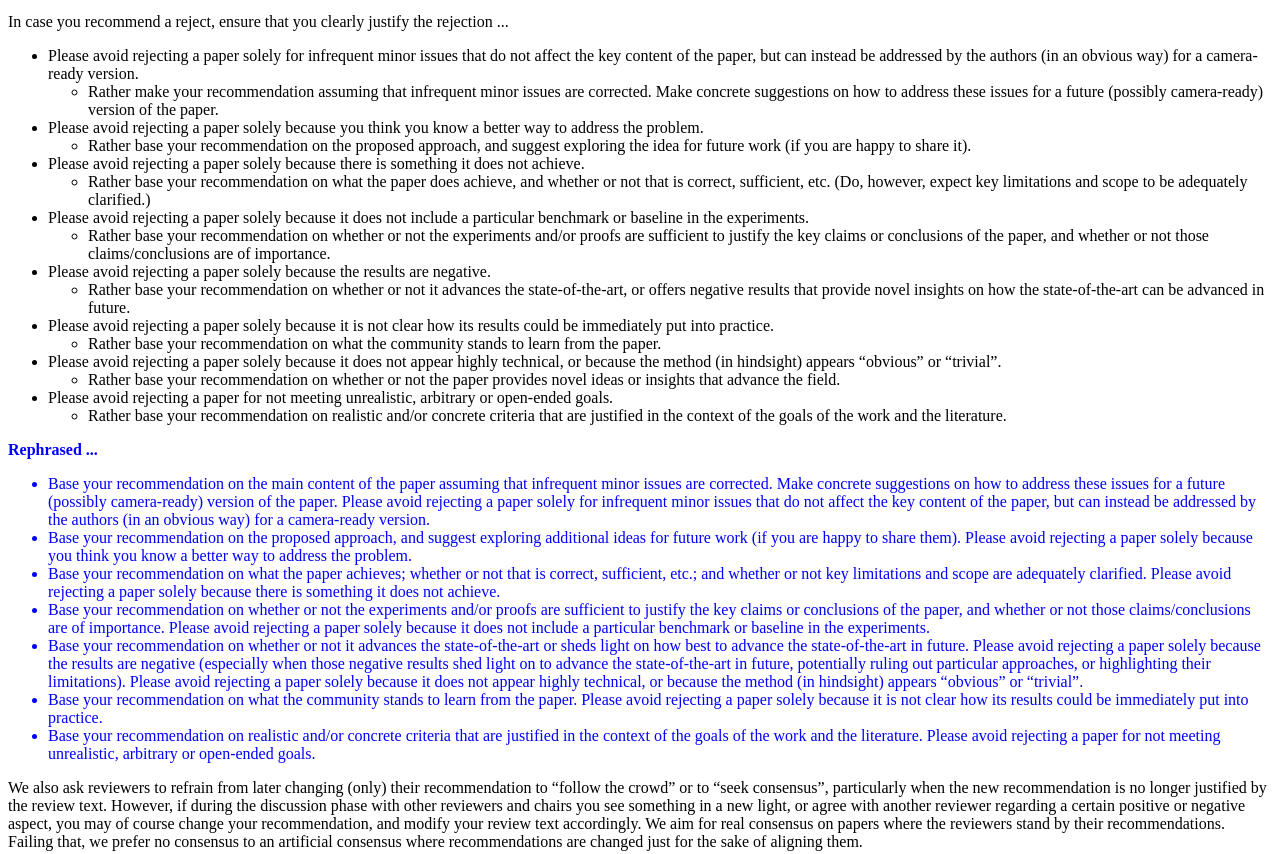
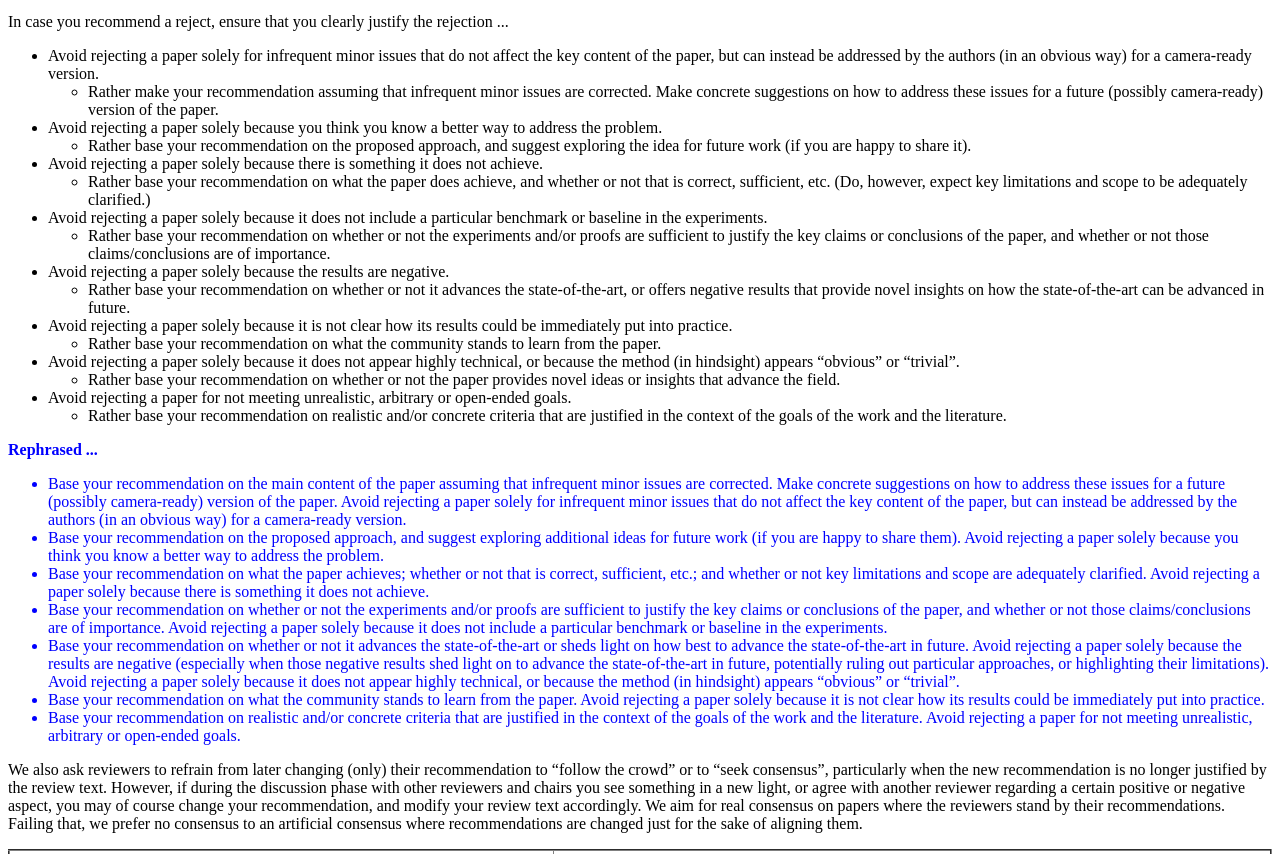
Before and after one commit to aidhog/reviewguide, a plain HTML site: page index.html in a window 1280 px wide. Shown: the part 2191-3045 px from the top of the page. Drawn offline with Linux system fonts and the light colour scheme.

Commit message:
added score interpretations; removed please

```diff
--- a/index.html
+++ b/index.html
@@ -64,41 +64,41 @@ Avoid calling into question the ethics or honesty of the authors, but rather kee
 <p>In case you recommend a reject, ensure that you clearly justify the rejection ...</p>
 
 <ul>
-  <li>Please avoid rejecting a paper solely for infrequent minor issues that do not affect the key content of the paper, but can instead be addressed by the authors (in an obvious way) for a camera-ready version.</li>
+  <li>Avoid rejecting a paper solely for infrequent minor issues that do not affect the key content of the paper, but can instead be addressed by the authors (in an obvious way) for a camera-ready version.</li>
   <ul>
     <li>Rather make your recommendation assuming that infrequent minor issues are corrected. Make concrete suggestions on how to address these issues for a future (possibly camera-ready) version of the paper.</li>
   </ul>
 
-  <li>Please avoid rejecting a paper solely because you think you know a better way to address the problem.</li>
+  <li>Avoid rejecting a paper solely because you think you know a better way to address the problem.</li>
   <ul>
     <li>Rather base your recommendation on the proposed approach, and suggest exploring the idea for future work (if you are happy to share it).</li>
   </ul>
 
-  <li>Please avoid rejecting a paper solely because there is something it does not achieve.</li>
+  <li>Avoid rejecting a paper solely because there is something it does not achieve.</li>
   <ul>
     <li>Rather base your recommendation on what the paper does achieve, and whether or not that is correct, sufficient, etc. (Do, however, expect key limitations and scope to be adequately clarified.)</li>
   </ul>
 
-  <li>Please avoid rejecting a paper solely because it does not include a particular benchmark or baseline in the experiments.</li>
+  <li>Avoid rejecting a paper solely because it does not include a particular benchmark or baseline in the experiments.</li>
   <ul>
     <li>Rather base your recommendation on whether or not the experiments and/or proofs are sufficient to justify the key claims or conclusions of the paper, and whether or not those claims/conclusions are of importance.</li>
   </ul>
 
-  <li>Please avoid rejecting a paper solely because the results are negative.</li>
+  <li>Avoid rejecting a paper solely because the results are negative.</li>
   <ul>
     <li>Rather base your recommendation on whether or not it advances the state-of-the-art, or offers negative results that provide novel insights on how the state-of-the-art can be advanced in future.</li>
   </ul>
 
-  <li>Please avoid rejecting a paper solely because it is not clear how its results could be immediately put into practice.
+  <li>Avoid rejecting a paper solely because it is not clear how its results could be immediately put into practice.
   <ul>
     <li>Rather base your recommendation on what the community stands to learn from the paper.</li>
   </ul>
 
-  <li>Please avoid rejecting a paper solely because it does not appear highly technical, or because the method (in hindsight) appears &ldquo;obvious&rdquo; or &ldquo;trivial&rdquo;.</li>
+  <li>Avoid rejecting a paper solely because it does not appear highly technical, or because the method (in hindsight) appears &ldquo;obvious&rdquo; or &ldquo;trivial&rdquo;.</li>
   <ul>
     <li>Rather base your recommendation on whether or not the paper provides novel ideas or insights that advance the field. </ul>
 
-  <li>Please avoid rejecting a paper for not meeting unrealistic, arbitrary or open-ended goals.
+  <li>Avoid rejecting a paper for not meeting unrealistic, arbitrary or open-ended goals.
   <ul>
     <li>Rather base your recommendation on realistic and/or concrete criteria that are justified in the context of the goals of the work and the literature.</li>
   </ul>
@@ -107,19 +107,19 @@ Avoid calling into question the ethics or honesty of the authors, but rather kee
 <p style="color:blue"><b>Rephrased ...</b></p>
 
 <ul style="color:blue">
-  <li>Base your recommendation on the main content of the paper assuming that infrequent minor issues are corrected. Make concrete suggestions on how to address these issues for a future (possibly camera-ready) version of the paper. Please avoid rejecting a paper solely for infrequent minor issues that do not affect the key content of the paper, but can instead be addressed by the authors (in an obvious way) for a camera-ready version.</li>
+  <li>Base your recommendation on the main content of the paper assuming that infrequent minor issues are corrected. Make concrete suggestions on how to address these issues for a future (possibly camera-ready) version of the paper. Avoid rejecting a paper solely for infrequent minor issues that do not affect the key content of the paper, but can instead be addressed by the authors (in an obvious way) for a camera-ready version.</li>
 
-  <li>Base your recommendation on the proposed approach, and suggest exploring additional ideas for future work (if you are happy to share them). Please avoid rejecting a paper solely because you think you know a better way to address the problem.</li>
+  <li>Base your recommendation on the proposed approach, and suggest exploring additional ideas for future work (if you are happy to share them). Avoid rejecting a paper solely because you think you know a better way to address the problem.</li>
 
-  <li>Base your recommendation on what the paper achieves; whether or not that is correct, sufficient, etc.; and whether or not key limitations and scope are adequately clarified. Please avoid rejecting a paper solely because there is something it does not achieve.</li>
+  <li>Base your recommendation on what the paper achieves; whether or not that is correct, sufficient, etc.; and whether or not key limitations and scope are adequately clarified. Avoid rejecting a paper solely because there is something it does not achieve.</li>
 
-  <li>Base your recommendation on whether or not the experiments and/or proofs are sufficient to justify the key claims or conclusions of the paper, and whether or not those claims/conclusions are of importance. Please avoid rejecting a paper solely because it does not include a particular benchmark or baseline in the experiments.</li>
+  <li>Base your recommendation on whether or not the experiments and/or proofs are sufficient to justify the key claims or conclusions of the paper, and whether or not those claims/conclusions are of importance. Avoid rejecting a paper solely because it does not include a particular benchmark or baseline in the experiments.</li>
 
-  <li>Base your recommendation on whether or not it advances the state-of-the-art or sheds light on how best to advance the state-of-the-art in future. Please avoid rejecting a paper solely because the results are negative (especially when those negative results shed light on to advance the state-of-the-art in future, potentially ruling out particular approaches, or highlighting their limitations). Please avoid rejecting a paper solely because it does not appear highly technical, or because the method (in hindsight) appears &ldquo;obvious&rdquo; or &ldquo;trivial&rdquo;.</li>
+  <li>Base your recommendation on whether or not it advances the state-of-the-art or sheds light on how best to advance the state-of-the-art in future. Avoid rejecting a paper solely because the results are negative (especially when those negative results shed light on to advance the state-of-the-art in future, potentially ruling out particular approaches, or highlighting their limitations). Avoid rejecting a paper solely because it does not appear highly technical, or because the method (in hindsight) appears &ldquo;obvious&rdquo; or &ldquo;trivial&rdquo;.</li>
 
-  <li>Base your recommendation on what the community stands to learn from the paper. Please avoid rejecting a paper solely because it is not clear how its results could be immediately put into practice.</li>
+  <li>Base your recommendation on what the community stands to learn from the paper. Avoid rejecting a paper solely because it is not clear how its results could be immediately put into practice.</li>
 
-  <li>Base your recommendation on realistic and/or concrete criteria that are justified in the context of the goals of the work and the literature. Please avoid rejecting a paper for not meeting unrealistic, arbitrary or open-ended goals.</li>
+  <li>Base your recommendation on realistic and/or concrete criteria that are justified in the context of the goals of the work and the literature. Avoid rejecting a paper for not meeting unrealistic, arbitrary or open-ended goals.</li>
 </ul>
 </p>
 
@@ -161,7 +161,17 @@ Avoid calling into question the ethics or honesty of the authors, but rather kee
   <li>How certain you are about your recommendation.</li>
 </ul>
 
-<p style="color:blue">Please try to be honest and fair when selecting your confidence, which is intended to be a measure of the previous three points only (and not your repute as a researcher). Expert confidence suggests that you fully understood the paper, are well-versed on the literature, and are certain about your recommendation. While in an ideal world all reviews on a paper would provide genuinely expert comments and recommendations, in practice, this is quite a rare situation. Meeting all three criteria is relatively rare, even for experienced reviewers/researchers. In case of lower confidence, we encourage you to indicate in the review (or the internal comments to PC/SPC) issues relating to your understanding of the paper, your knowledge of the area, or doubts you may have about the recommendation. Such comments may be crucial for making fair decisions on which papers to accept, and which to reject.</p>
+<p style="color:blue">Please try to be honest and fair when selecting your confidence, which is intended to be a measure of the previous three points only (and not your repute as a researcher). The scores can be interpreted as follows (<a href="https://brenocon.com/blog/2014/02/what-the-acl-2014-review-scores-mean/">based on guidelines for ACL 2014</a>).</p>
+
+<ul style="color:blue">
+  <li><b>5: (expert)</b> Positive that my evaluation is correct. I read the paper very carefully and am familiar with related work and have published on this topic.</li>
+  <li><b>4: (high)</b> Quite sure. I tried to check the important points carefully and am familiar with related work. It's unlikely, though conceivable, that I missed something that should affect my ratings.</li>
+  <li><b>3: (medium)</b> Pretty sure and willing to defend my evaluation, but there's a chance I missed something. Although I have a good feel for this area in general, I did not carefully check all the paper's details, e.g., the math, experimental design, or novelty.</li>
+  <li><b>2: (low)</b> It is quite probable that I missed some details, didn't understand some central points, or can't be sure about the novelty of the work, since the topic is peripheral to my own interests.</li>
+  <li><b>1: (none)</b> Not my area, or the paper is very hard to understand. My evaluation is an educated guess based on general understanding of science and scientific writing.</li>
+</ul>
+
+<p style="color:blue">While in an ideal world all reviews on a paper would provide genuinely expert comments and recommendations, in practice, this is quite a rare situation, even for experienced reviewers/researchers. In case of lower confidence, we encourage you to indicate in the review (or the internal comments to PC/SPC) issues relating to your understanding of the paper, your knowledge of the area, or doubts you may have about the recommendation. Such comments may be crucial for making fair decisions on which papers to accept, and which to reject.</p>
 
 <h2 id="SuggestReviewStructure">Suggested review structure</h2>
 
```
